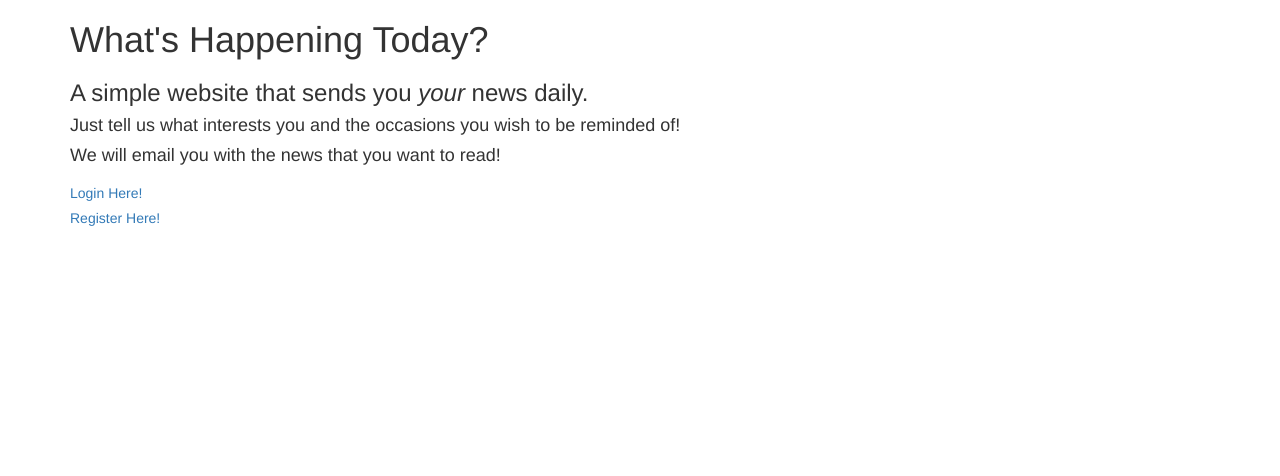
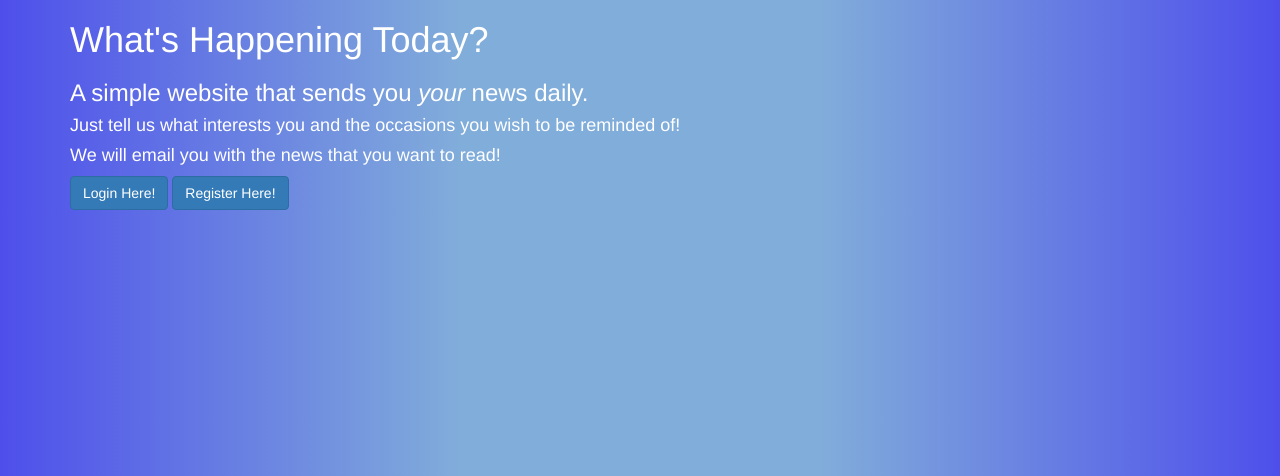
Before and after one commit to ParkarPrograms/wim_final_take_3, a Flask app: page / in a window 1280 px wide. Shown: the top 476 px of the page. Run offline with Flask 3, Linux system fonts and the light colour scheme; some libraries are stand-ins or nearby versions.

Commit message:
changed style

```diff
--- a/main.py
+++ b/main.py
@@ -12,7 +12,7 @@ from flask_login import UserMixin, login_user, LoginManager, login_required, cur
 
 load_dotenv()
 app = Flask(__name__)
-app.config['SECRET_KEY'] = os.getenv("KEY")
+app.config['SECRET_KEY'] = os.getenv("SECRETKEY")
 Bootstrap(app)
 login_manager = LoginManager()
 login_manager.init_app(app)
--- a/static/styles.css
+++ b/static/styles.css
@@ -0,0 +1,4 @@
+body {
+    background: linear-gradient(90deg, rgba(78,79,235,1) 0%, rgba(129,173,218,1) 36%, rgba(129,173,218,1) 64%, rgba(78,79,235,1) 100%);
+    color: #ffffff;
+}
--- a/templates/home.html
+++ b/templates/home.html
@@ -24,7 +24,7 @@
 {% endwith %}
 <div class="container">
   <div class="row">
-      <div class = "col-lg-8 col-md-8 col-sm-8 ">
+      <div class = "heading col-lg-8 col-md-8 col-sm-8 ">
 <h1>HI {{(current_user.name).upper()}}!!</h1>
 <h2>Edit and update your preferences here!</h2>
       </div>
@@ -62,8 +62,8 @@
 
     <div class = "col-lg-8 col-md-8 col-sm-8 ">
         <br>
-<a href = "{{url_for('hello_world')}}"><h5>logout</h5></a>
-<a href = "{{url_for('delete')}}"><h5>delete items</h5></a>
+<a href = "{{url_for('hello_world')}}" class="btn btn-primary" role="button">logout</a>
+<a href = "{{url_for('delete')}} " class="btn btn-primary" role="button">delete items</a>
 
         </div>
     </div>
--- a/templates/index.html
+++ b/templates/index.html
@@ -25,8 +25,8 @@
 <br>
 	  <div class = "col-lg-8 col-md-8 col-sm-8 ">
 			<div class = "log">
-				<a href="{{url_for('login')}}"><h5>Login Here!</h5></a>
-				<a href="{{url_for('register')}}"><h5>Register Here!</h5></a>
+				<a class="btn btn-primary" href="{{url_for('login')}}" role="button">Login Here!</a>
+				<a class="btn btn-primary" href="{{url_for('register')}}" role="button">Register Here!</a>
 			</div>
 	  </div>
   </div>
--- a/templates/login.html
+++ b/templates/login.html
@@ -32,7 +32,7 @@
 <div class = "col-lg-8 col-md-8 col-sm-12 ">
     <br>
 <p>Don't have an account?</p>
-<a href="{{url_for('register')}}"><h5>Register Here!</h5></a>
+<a class="btn btn-primary" href="{{url_for('register')}}" role="button">Register Here!</a>
 </div>
 </div>
 </div>
--- a/templates/register.html
+++ b/templates/register.html
@@ -33,7 +33,7 @@
 
 <br>
 <p>Already have an account?</p>
-    <a href="{{url_for('login')}}"><h5>Login Here!</h5></a>
+    <a class="btn btn-primary" href="{{url_for('login')}}" role="button">Login Here!</a>
 </div>
 </div>
 </div>
```
